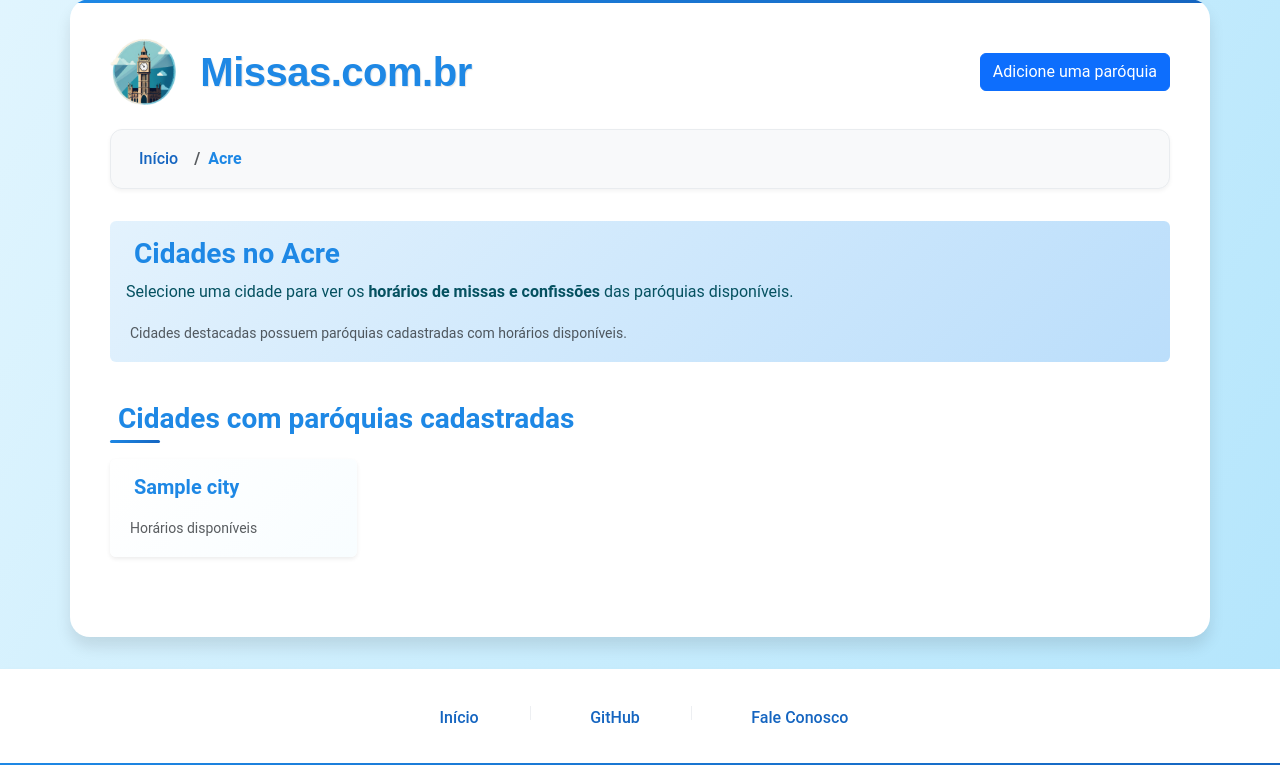
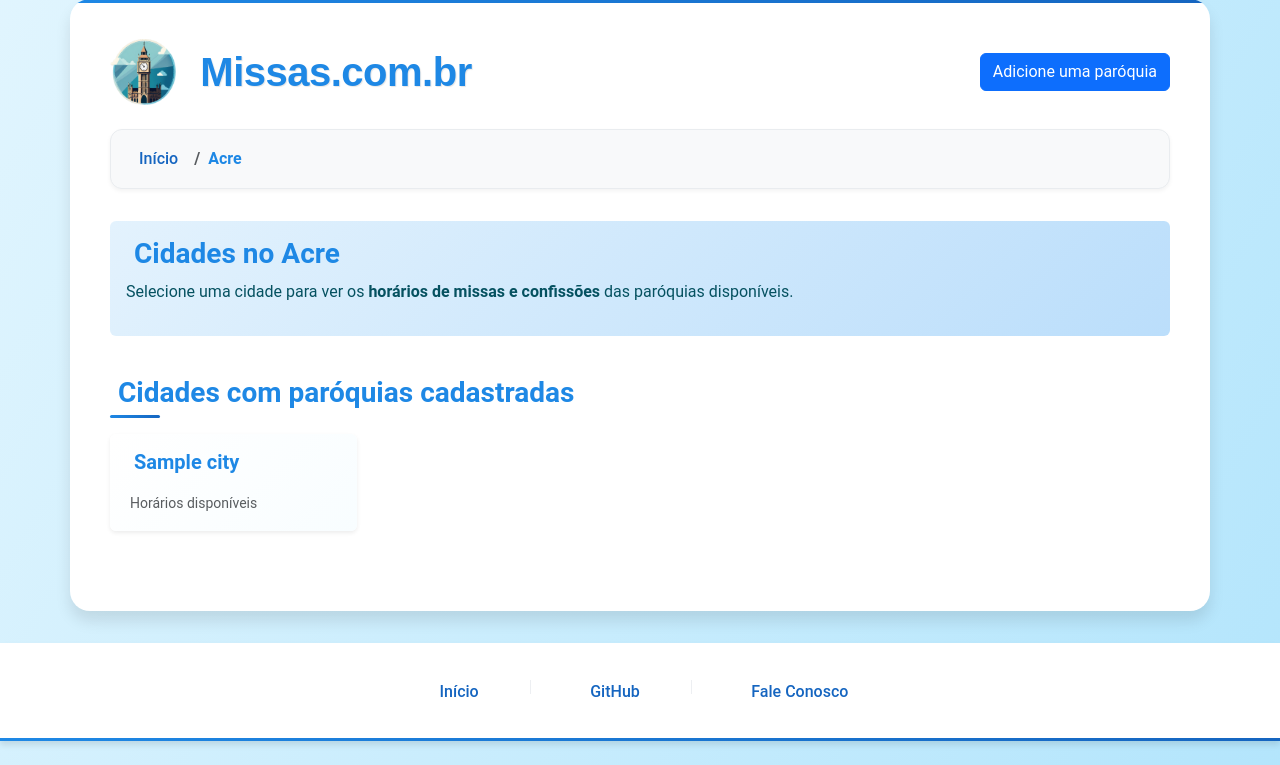
Before and after one commit to lucasrcezimbra/missas.com.br, a Django app: page /acre/ in a window 1280 px wide. Shown: the part 33-798 px from the top of the page. Run offline with Django 5.2, Linux system fonts and the light colour scheme; data comes from the database, SQL or seed files in the repository; tables that the repository leaves empty hold one stand-in row (values such as "Sample post"); parts of the project's set-up code (start-up, migrations or seed data) failed here and were passed over; some libraries are stand-ins or nearby versions.

Commit message:
Update missas/core/templates/cities_by_state.html

```diff
--- a/missas/core/templates/cities_by_state.html
+++ b/missas/core/templates/cities_by_state.html
@@ -13,12 +13,6 @@
                         </h4>
                         <p>
                             Selecione uma cidade para ver os <strong>horários de missas e confissões</strong> das paróquias disponíveis.
-                        </p>
-                        <p class="mb-0">
-                            <small class="text-muted">
-                                <i class="fa-solid fa-church me-1"></i>
-                                Cidades destacadas possuem paróquias cadastradas com horários disponíveis.
-                            </small>
                         </p>
                     </div>
                 </div>
```
